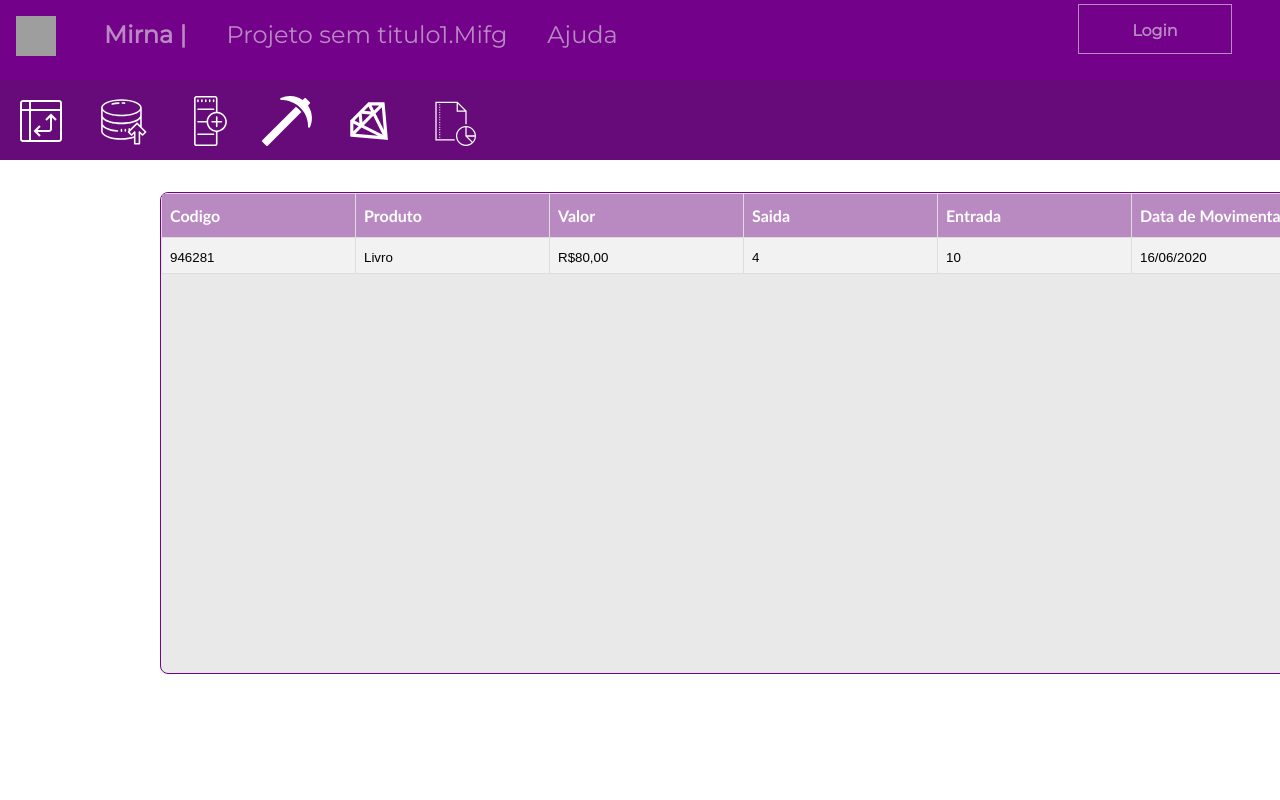
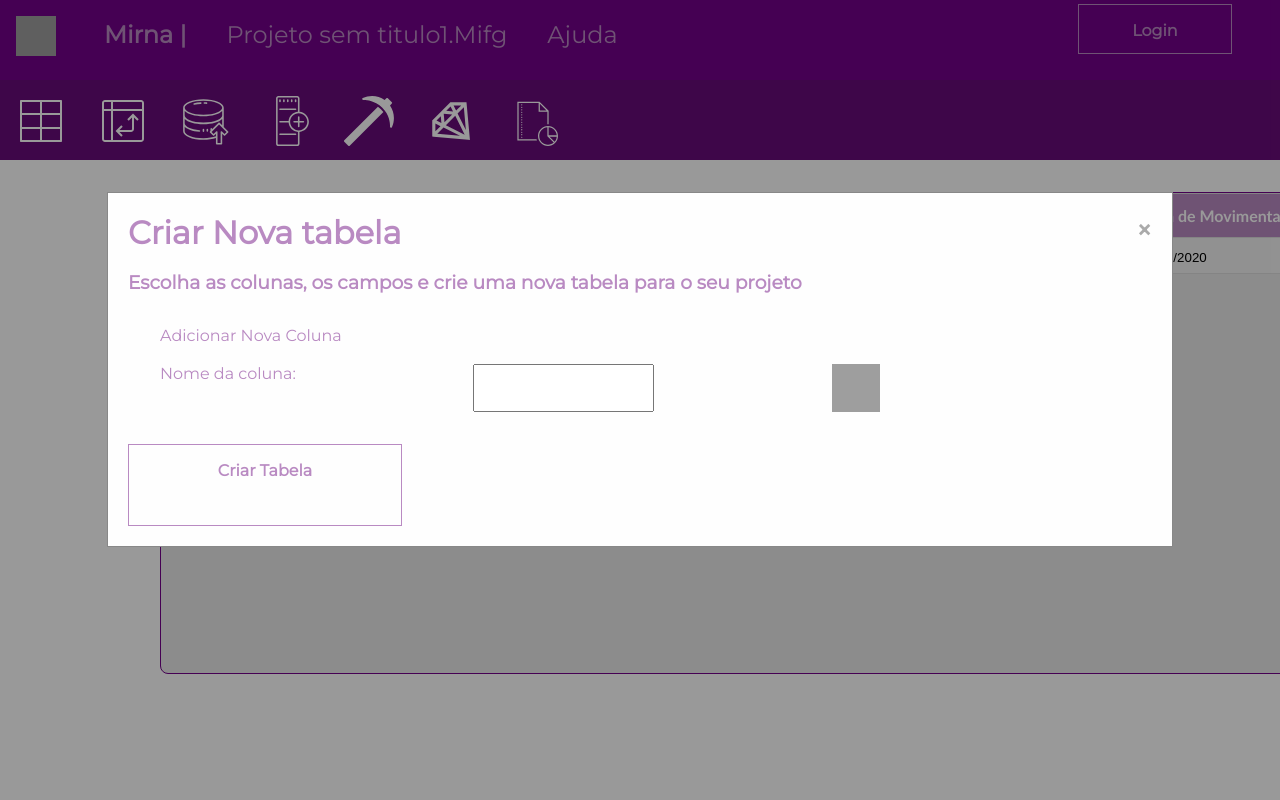
Before and after one commit to formiga-tecnologia/Mirna, a plain HTML site: page dashboard.html in a window 1280 px wide. Both pictures are taken after a click on the link 41 px from the left and 140 px from the top of the page. Shown: the top 800 px of the page. Drawn offline with Linux system fonts and the light colour scheme; grey boxes are pictures that could not be loaded.

Commit message:
create the modal service to create column

```diff
--- a/dashboard.html
+++ b/dashboard.html
@@ -6,6 +6,7 @@
     <meta name="viewport" content="width=device-width, initial-scale=1.0">
     <link href="src\Css\FutureStyle.css" rel="stylesheet">
     <link href="src\Css\dashboardStyle.css" rel="stylesheet">
+    <link href="src\Css\modal.css" rel="stylesheet">
     <link rel="icon" type="image/png"
         href="https://gamepedia.cursecdn.com/minecraft_gamepedia/thumb/6/68/Iron_Pickaxe_JE2_BE2.png/150px-Iron_Pickaxe_JE2_BE2.png?version=3f5ed2c3e688d321f66993911b29d1e4" />
 
@@ -26,6 +27,7 @@
     </nav>
     <nav class="bartool">
         <ul>
+            <li><a id="newTable" href="#"><img src="src\img\tableNew.svg" height="50vh" width="50vh"></a></li>
             <li><a href="#"><img src="src\img\table.svg" height="50vh" width="50vh"></a></li>
             <li><a href="#"><img src="src\img\database.svg" height="50vh" width="50vh"></a></li>
             <li><a href="#"><img src="src\img\addColum.svg" height="50vh" width="50vh"></a></li>
@@ -41,7 +43,33 @@
             </tr>
         </table>
     </div>
+
+    <!--Modals Page-->
+
+    <div id="NewTable" class="modal">
+        <!-- Modal content -->
+        <div class="modal-content">
+            <span class="close">&times;</span>
+            <h1>Criar Nova tabela</h1> <br>
+            <h3>Escolha as colunas, os campos e crie uma nova tabela para o seu projeto</h3>
+            <div class="bodyModal" id=bodyModal>
+                <p>Adicionar Nova Coluna</p><br>
+                <div class="addnewColumn">
+                    <label>Nome da coluna: </label>
+                    <input id="MainColumn">
+                    <button id="addColumn01" class="btAddTable"></button>
+                </div>
+            </div>
+            <div class="bt-standart">Criar Tabela</div>
+        </div>
+
+    </div>
+
+
+
     <script src="src\js\DashBoard.js"></script>
+    <script src="src\js\modalWin.js"></script>
+    <script src="src\js\tableFunctions.js"></script>
     <script>
         AddColumns("Codigo")
         AddColumns("Produto")
--- a/src/Css/dashboardStyle.css
+++ b/src/Css/dashboardStyle.css
@@ -106,3 +106,26 @@ footer{
     color: #b98ac2;
     list-style: none;
 }
+
+/*Modal Styles*/
+    /*Add New Table*/
+.addnewColumn{
+    display: flex;
+    flex-direction: row;
+    justify-content: space-between;
+}
+.btAddTable{
+    width: 6vh;
+    height: 6vh;
+	background-color:#b98ac2;
+	border:0px solid #314179;
+	display:inline-block;
+	cursor:pointer;
+	color:#ffffff;
+	font-family:Arial;
+	font-size:13px;
+	font-weight:bold;
+	padding:6px 12px;
+    text-decoration:none;
+    background: url(https://img.icons8.com/fluent/48/000000/plus-2-math.png)
+}
--- /dev/null
+++ b/src/Css/modal.css
@@ -0,0 +1,44 @@
+@import url('https://fonts.googleapis.com/css2?family=Montserrat&display=swap');
+.modal {
+    display: none; /* Hidden by default */
+    position: fixed; /* Stay in place */
+    z-index: 100; /* Sit on top */
+    left: 0;
+    top: 0;
+    width: 100%; /* Full width */
+    height: 100%; /* Full height */
+    overflow: auto; /* Enable scroll if needed */
+    background-color: rgb(0,0,0); /* Fallback color */
+    background-color: rgba(0,0,0,0.4); /* Black w/ opacity */
+  }
+
+  /* Modal Content/Box */
+  .modal-content {
+    background-color: #fefefe;
+    margin: 15% auto; /* 15% from the top and centered */
+    padding: 20px;
+    border: 1px solid #888;
+    width: 80%; /* Could be more or less, depending on screen size */
+    color: #b98ac2;
+    font-family: 'Montserrat', sans-serif;
+
+  }
+.bodyModal{
+    width: 90vh;
+    padding: 4vh;
+}
+
+  /* The Close Button */
+  .close {
+    color: #aaa;
+    float: right;
+    font-size: 28px;
+    font-weight: bold;
+  }
+
+  .close:hover,
+  .close:focus {
+    color: black;
+    text-decoration: none;
+    cursor: pointer;
+  }
--- /dev/null
+++ b/src/js/modalWin.js
@@ -0,0 +1,19 @@
+
+var modal = document.getElementById("NewTable");
+var btn = document.getElementById("newTable");
+var span = document.getElementsByClassName("close")[0];
+btn.onclick = function() {
+  modal.style.display = "block";
+  document.body.style.overflowY="hidden"
+
+}
+span.onclick = function() {
+  modal.style.display = "none";
+  document.body.style.overflowY="visible"
+}
+window.onclick = function(event) {
+  if (event.target == modal) {
+    modal.style.display = "none";
+    document.body.style.overflowY="visible"
+  }
+}
--- /dev/null
+++ b/src/js/tableFunctions.js
@@ -0,0 +1,31 @@
+var element=document.getElementById("addColumn01")
+var fristUse=true
+function AddNewColumn(){
+    let elementTodreate=document.createElement('div')
+    let elementAppend = document.getElementById("bodyModal")
+    if(fristUse==true){
+
+        element.style.visibility="hidden"
+        elementTodreate.classList+="addnewColumn"
+        elementTodreate.id="addColumn3"
+        elementAppend.appendChild(elementTodreate)
+        elementAppend=document.getElementById("addColumn3")
+        elementTodreate=document.createElement('label')
+        elementAppend.appendChild(elementTodreate)
+        elementTodreate.innerHTML+="Nome da Coluna: "
+        elementTodreate=document.createElement('input')
+        elementAppend.appendChild(elementTodreate)
+        elementTodreate=document.createElement('button')
+        elementTodreate.classList+="btAddTable"
+        elementTodreate.id="btAddColumn01"
+        elementAppend.appendChild(elementTodreate)
+        element.removeEventListener("click",AddNewColumn,false)
+        elementTodreate.addEventListener("click",AddNewColumn,false)
+        fristUse=false
+    }
+    else{
+        console.log("só copiar o codigo de cima")
+    }
+}
+
+element.addEventListener("click",AddNewColumn,false)
```
Also changed, not shown: src/img/tableNew.svg (added).
